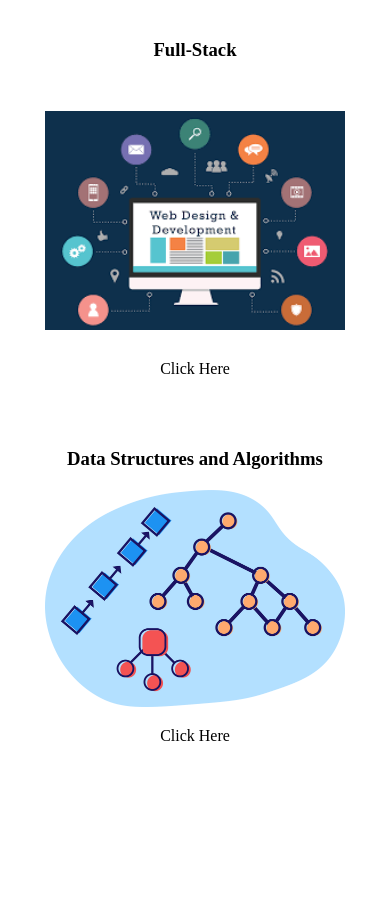
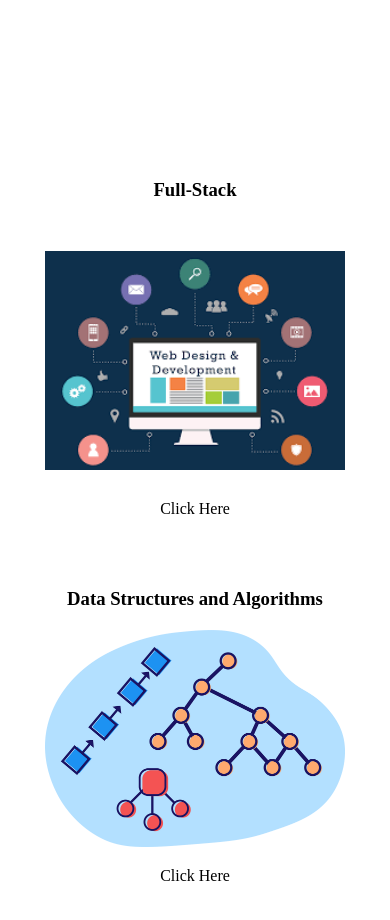
Before and after one commit to Nikhils3np4i/My-Progress-Tracking, a plain HTML site: page index.html in a window 390 px wide. Shown: the part 40-960 px from the top of the page. Before the commit the page ends 857 px from the top, so only its background shows below. Drawn offline with Linux system fonts and the light colour scheme.

Commit message:
Update style.css

```diff
--- a/style.css
+++ b/style.css
@@ -47,7 +47,7 @@ h1{
 @media (max-width: 768px){
     .container{
         position: relative;
-        top: 60px;
+        top: 200px;
         flex-direction: column;
         justify-content: center;
         align-items: center;
```
